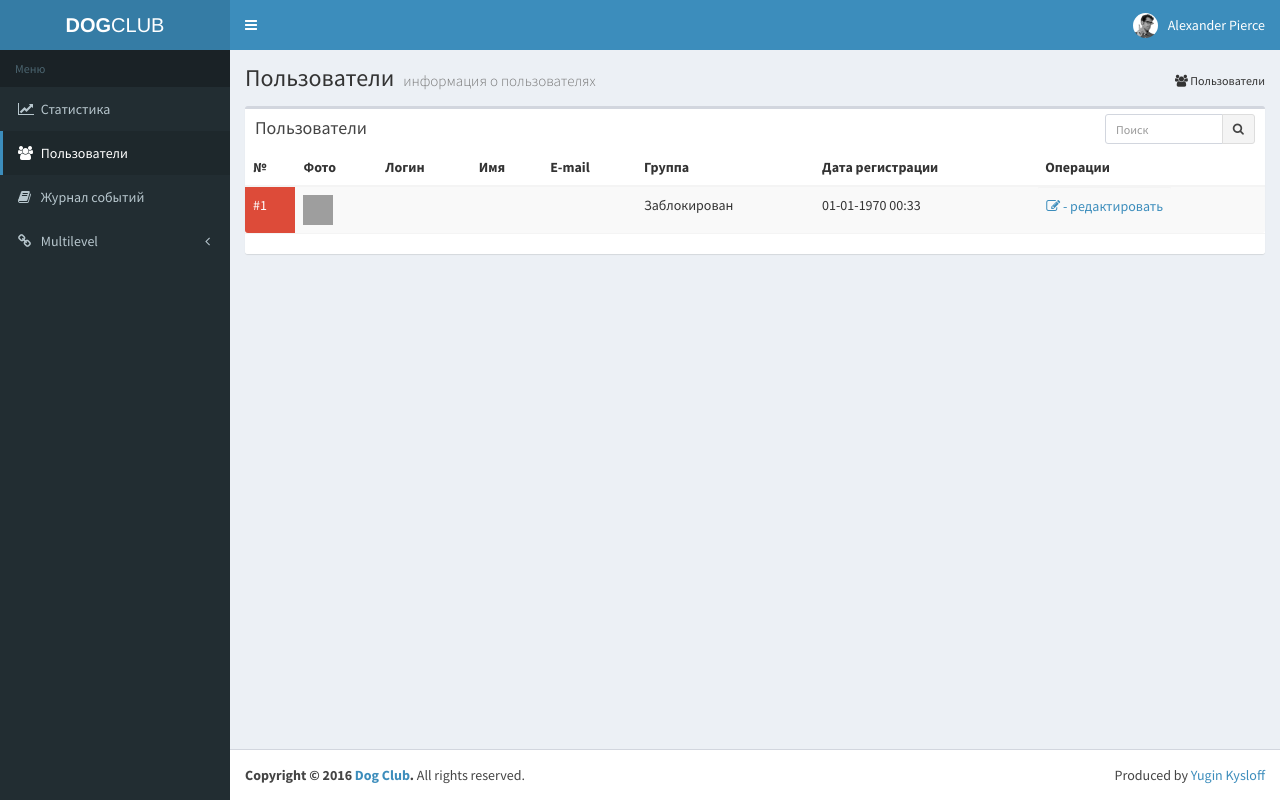
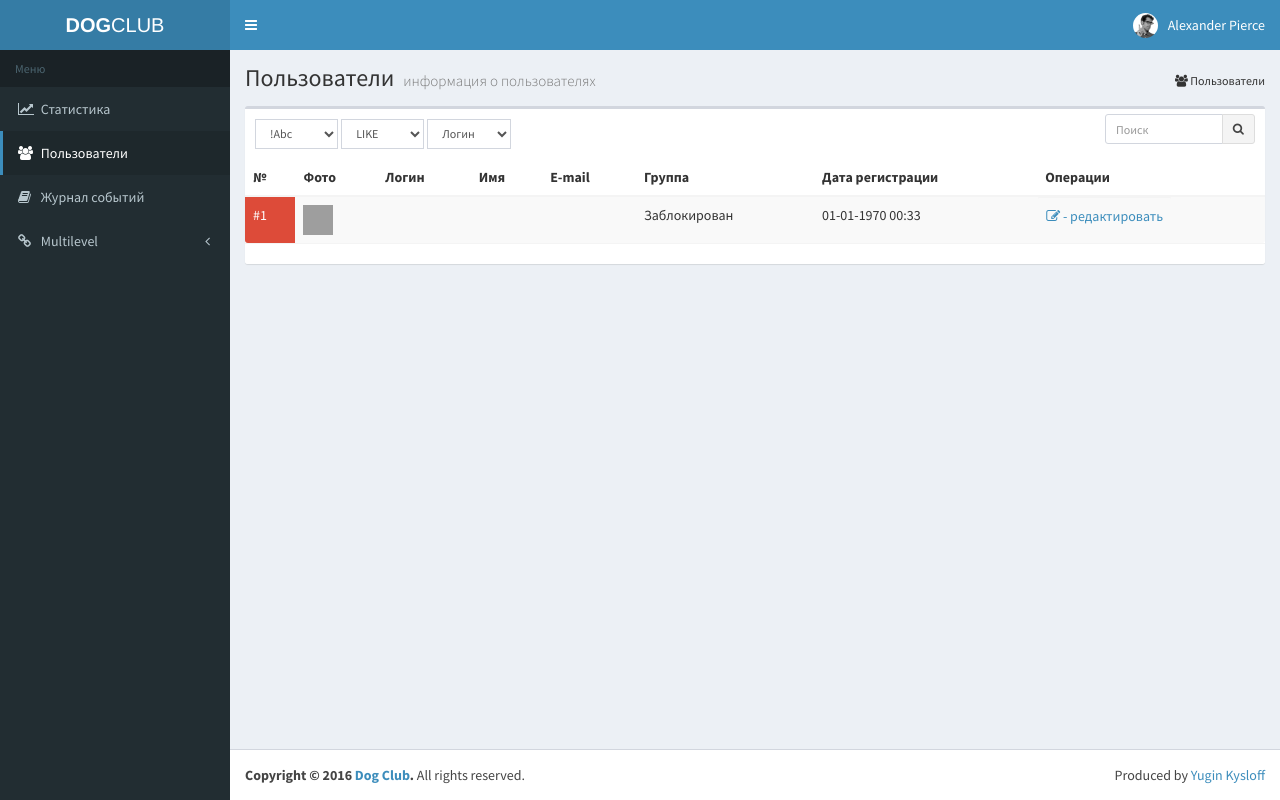
Before and after one commit to YuginKysloff/dog, a CodeIgniter app: page /database/admin/users in a window 1280 px wide. Run offline with CodeIgniter, Linux system fonts and the light colour scheme; tables that the repository leaves empty or names only in its code hold one stand-in row (values such as "Sample post"); data that the repository does not hold is empty; some libraries are stand-ins or nearby versions; grey boxes are pictures that could not be loaded.

Commit message:
before redesign users

```diff
--- a/application/controllers/admin/Users.php
+++ b/application/controllers/admin/Users.php
@@ -17,6 +17,9 @@ class Users extends My_Controller {
         if($this->input->post('search') && $this->input->post('login') != '')
         {
             // Установка правил валидации
+            $this->form_validation->set_rules('case', '', 'required|integer||in_list[1,2]');
+            $this->form_validation->set_rules('like', '', 'required|integer||in_list[1,2,3,4]');
+            $this->form_validation->set_rules('field', '', 'required|integer||in_list[1,2,3]');
             $this->form_validation->set_rules('login', 'логин', 'trim|required|alpha_dash|min_length[5]|max_length[15]');
             // Валидация POST данных
             if ($this->form_validation->run() == TRUE)
@@ -58,7 +61,7 @@ class Users extends My_Controller {
         // Генерация вида
         $data['title'] = 'Пользователи';
         $this->admin_render('users', 'users', $data);
-    }
+    }// End index method
 
 
     public function edit($id = false)
@@ -80,7 +83,7 @@ class Users extends My_Controller {
                     $this->form_validation->set_error_delimiters('<span class="text-red">', '</span>');
                     $this->form_validation->set_rules('login', 'логин', 'trim|required|alpha_dash|min_length[5]|max_length[15]');
                     $this->form_validation->set_rules('name', 'имя', 'trim|alpha_dash');
-                    $this->form_validation->set_rules('group', 'группа', 'trim|required|integer|in_list[0,1,2]');
+                    $this->form_validation->set_rules('group', 'группа', 'required|integer|in_list[0,1,2]');
                     if($data['user']['email'] != $this->input->post('email'))
                     {
                         $this->form_validation->set_rules('email', 'e-mail', 'trim|required|valid_email|is_unique['.$this->db->dbprefix('users').'.email]');
@@ -154,5 +157,5 @@ class Users extends My_Controller {
         }
         // Переход на страницу ошибки
         show_404();
-    }
-}
+    }// End edit method
+}// End users class
--- a/application/views/admin/users/users_view.php
+++ b/application/views/admin/users/users_view.php
@@ -17,10 +17,30 @@
         <div class="row">
             <div class="col-xs-12">
                 <div class="box">
-                    <div class="box-header">
-                        <h3 class="box-title">Пользователи</h3>
-                        <div class="box-tools">
-                            <form method="post" accept-charset="utf-8">
+                    <form method="post" accept-charset="utf-8" class="form-inline">
+                        <div class="box-header">
+                            <div class="input-group input-group-sm col-sm-1">
+                                <select name="case" class="form-control">
+                                    <option value="1" selected>!Abc</option>
+                                    <option value="2">Abc</option>
+                                </select>
+                            </div>
+                            <div class="input-group input-group-sm col-sm-1">
+                                <select name="like" class="form-control">
+                                    <option value="1" selected>LIKE</option>
+                                    <option value="2">% LIKE</option>
+                                    <option value="3">LIKE %</option>
+                                    <option value="4">% LIKE %</option>
+                                </select>
+                            </div>
+                            <div class="input-group input-group-sm col-sm-1">
+                                <select name="field" class="form-control">
+                                    <option value="1" selected>Логин</option>
+                                    <option value="2">E-mail</option>
+                                    <option value="3">IP</option>
+                                </select>
+                            </div>
+                            <div class="box-tools">
                                 <div class="input-group input-group-sm" style="width: 150px;">
                                     <input type="text" name="login" class="form-control pull-right"
                                            placeholder="Поиск">
@@ -28,9 +48,9 @@
                                         <button type="submit" name="search" value="search" class="btn btn-default"><i class="fa fa-search"></i></button>
                                     </div>
                                 </div>
-                            </form>
+                            </div>
                         </div>
-                    </div>
+                    </form>
                     <!-- /.box-header -->
                     <div class="box-body table-responsive no-padding">
                         <table class="table table-striped">
```
